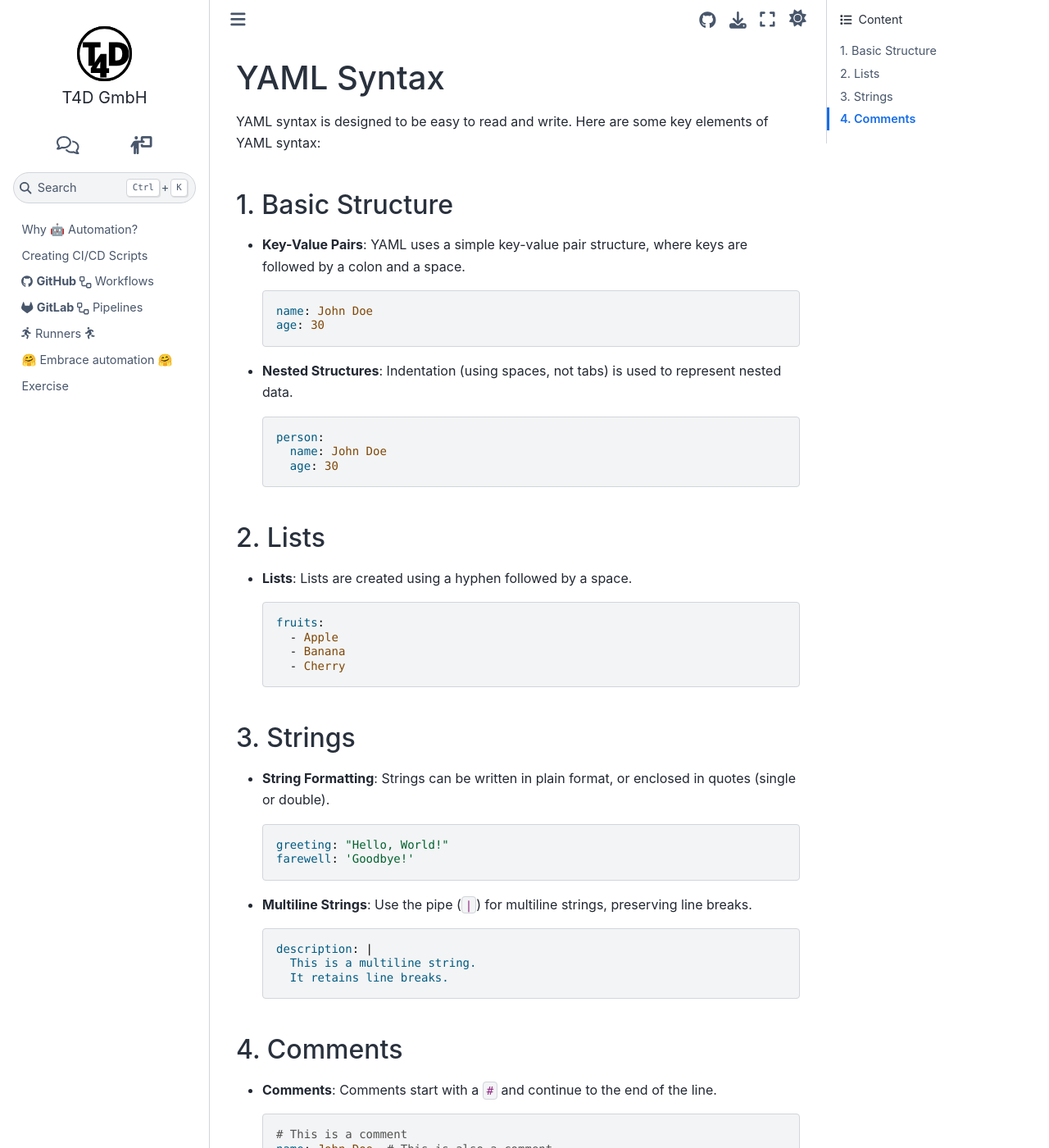
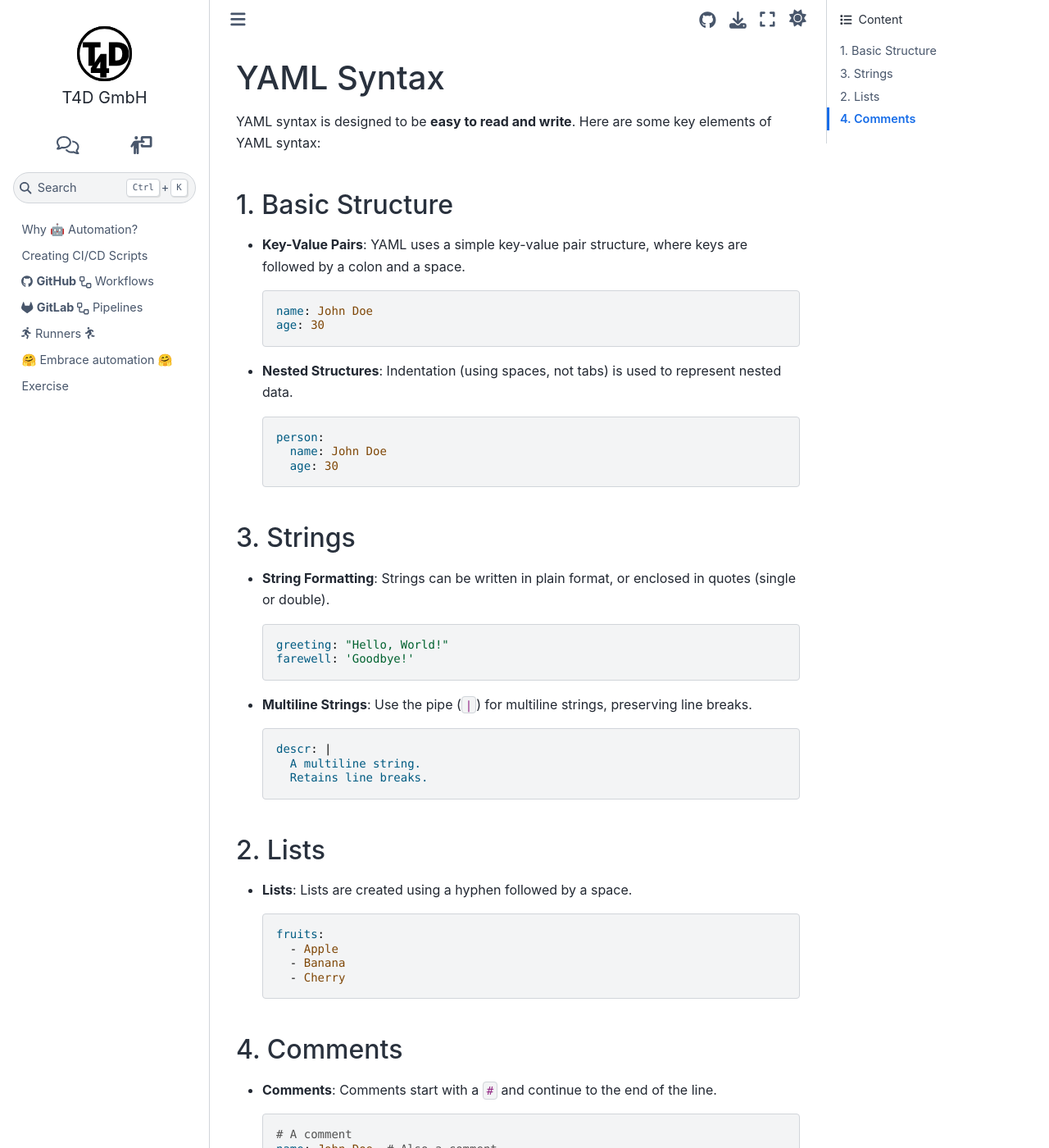
Before and after one commit to t4d-gmbh/ci-cd-workflows, a Sphinx documentation site: the page built from source/content/creating_workflows/yaml_primer/syntax.md, in a window 1280 px wide and 1400 px high. Shown: the whole window at 82% size. Built offline with Sphinx 7.4.7 and the Sphinx Book theme 1.1.4, drawn with Linux system fonts in a browser that asks for light colours; the version number could not be read and is left out; some of the changed text lies outside the part shown.

Commit message:
structuring, completing yaml intro

````diff
--- a/source/content/creating_workflows/yaml_primer/syntax.md
+++ b/source/content/creating_workflows/yaml_primer/syntax.md
@@ -1,51 +1,52 @@
 ### YAML Syntax
 
-YAML syntax is designed to be easy to read and write. Here are some key elements of YAML syntax:
+YAML syntax is designed to be **easy to read and write**.{% if page %} Here are some key elements of YAML syntax:{% endif %}
 
-#### 1. Basic Structure
+{% if slide %}::::{grid}{% endif %}
+{% if slide %}:::{grid-item-card}{% else %}#### 1.{% endif %} Basic Structure
 
-- **Key-Value Pairs**: YAML uses a simple key-value pair structure, where keys are followed by a colon and a space.
+- **Key-Value Pairs**: {% if page %}YAML uses a simple key-value pair structure, where keys are followed by a colon and a space.{% endif %}
   ```yaml
   name: John Doe
   age: 30
   ```
 
-- **Nested Structures**: Indentation (using spaces, not tabs) is used to represent nested data.
+- **Nested Structures**: {% if page %}Indentation (using spaces, not tabs) is used to represent nested data.{% endif %}
   ```yaml
   person:
     name: John Doe
     age: 30
   ```
-
-#### 2. Lists
-
-- **Lists**: Lists are created using a hyphen followed by a space.
+{% if slide %}:::{% endif %}
+{% if slide %}:::{grid-item-card}{% else %}#### 3.{% endif %} Strings
+- **String Formatting**:{% if page %} Strings can be written in plain format, or enclosed in quotes (single or double).{% endif %}
+  ```yaml
+  greeting: "Hello, World!"
+  farewell: 'Goodbye!'
+  ```
+- **Multiline Strings**:{% if page %} Use the pipe (`|`) for multiline strings, preserving line breaks.{% endif %}
+  ```yaml
+  descr: |
+    A multiline string.
+    Retains line breaks.
+  ```
+{% if slide %}:::{% endif %}
+{% if slide %}::::
+::::{grid}{% endif %}
+{% if slide %}:::{grid-item-card}{% else %}#### 2.{% endif %} Lists
+{% if page %}- **Lists**: Lists are created using a hyphen followed by a space.{% endif %}
   ```yaml
   fruits:
     - Apple
     - Banana
     - Cherry
   ```
-
-#### 3. Strings
-
-- **String Formatting**: Strings can be written in plain format, or enclosed in quotes (single or double).
+{% if slide %}:::{% endif %}
+{% if slide %}:::{grid-item-card}{% else %}#### 4.{% endif %} Comments
+{% if page %}- **Comments**: Comments start with a `#` and continue to the end of the line.{% endif %}
   ```yaml
-  greeting: "Hello, World!"
-  farewell: 'Goodbye!'
+  # A comment
+  name: John Doe  # Also a comment
   ```
-
-- **Multiline Strings**: Use the pipe (`|`) for multiline strings, preserving line breaks.
-  ```yaml
-  description: |
-    This is a multiline string.
-    It retains line breaks.
-  ```
-
-#### 4. Comments
-
-- **Comments**: Comments start with a `#` and continue to the end of the line.
-  ```yaml
-  # This is a comment
-  name: John Doe  # This is also a comment
-  ```
+{% if slide %}:::{% endif %}
+{% if slide %}::::{% endif %}
````
Also changed, not shown: source/content/creating_workflows/yaml_primer/about_YAML.md (+5 -4 lines).
